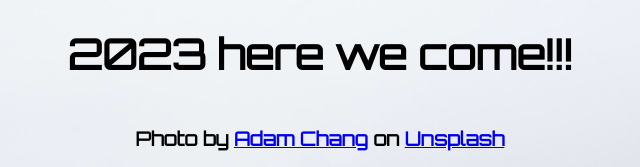
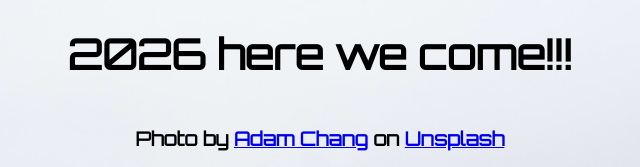
Before and after one commit to Hezekiah-Elisha/Time-is-up, a plain HTML site: page index.html in a window 1280 px wide. Shown: the top 167 px of the page, 320-960 px from the left. Drawn offline with Linux system fonts and the light colour scheme.

Commit message:
refactor: To 2026

```diff
--- a/index.html
+++ b/index.html
@@ -10,7 +10,7 @@
     <link href="https://fonts.googleapis.com/css2?family=Orbitron&display=swap" rel="stylesheet">
   </head>
   <body>
-    <h1>2023 here we come!!!</h1>
+    <h1>2026 here we come!!!</h1>
     <p>Photo by <a href="https://unsplash.com/@sametomorrow?utm_source=unsplash&utm_medium=referral&utm_content=creditCopyText">Adam Chang</a> on <a href="https://unsplash.com/s/photos/snow?utm_source=unsplash&utm_medium=referral&utm_content=creditCopyText">Unsplash</a></p>
 
 
```
